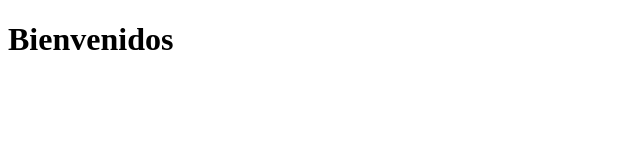
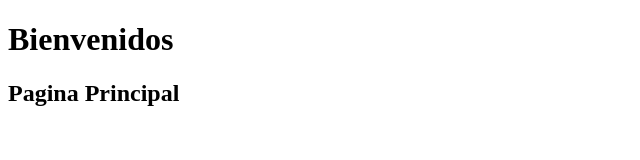
Before and after one commit to jorflores/prueba, a plain HTML site: page index.html in a window 1280 px wide. Shown: the whole page, without its empty margins (0-640 px from the left). Drawn offline with Linux system fonts and the light colour scheme.

Commit message:
Update index.html

```diff
--- a/index.html
+++ b/index.html
@@ -8,5 +8,7 @@
   </head>
   <body>
     <h1>Bienvenidos </h1>
+
+    <h2> Pagina Principal </h2>
   </body>
 </html>
```
